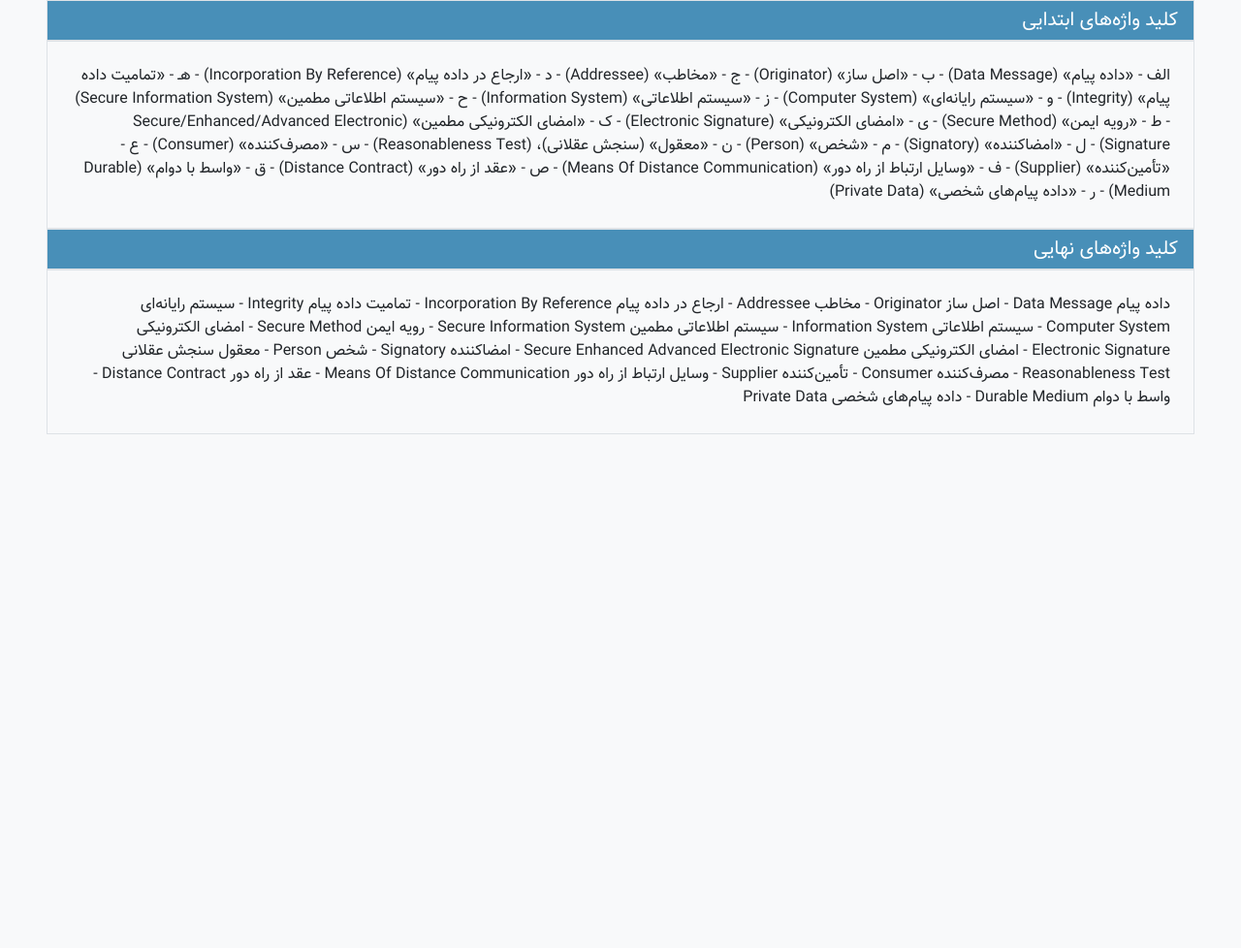
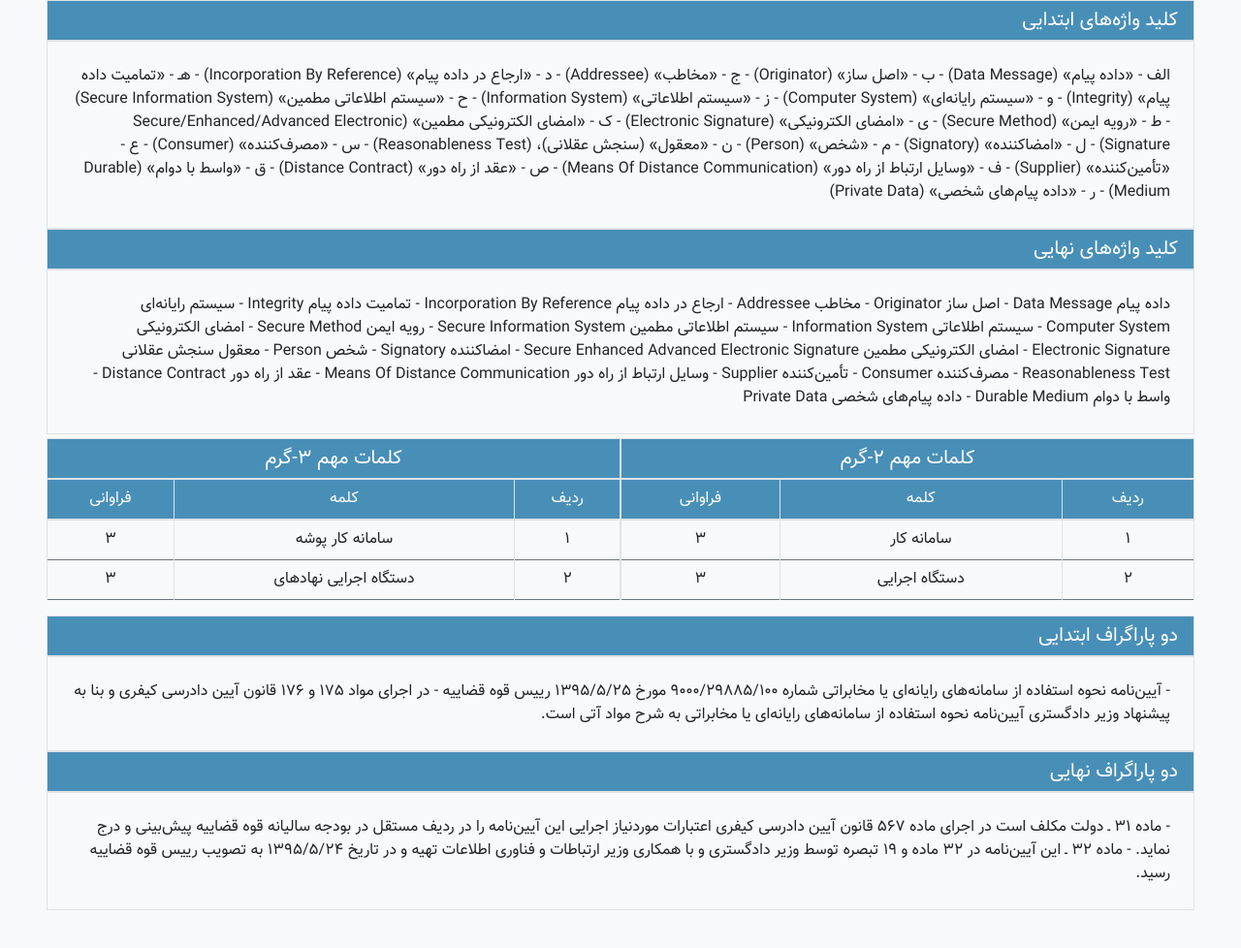
Before and after one commit to Alizadeh275/cyber_map, a plain HTML site: page information.html in a window 1280 px wide. Shown: the part 1226-2204 px from the top of the page at 97% size. Before the commit the page ends 1722 px from the top, so only its background shows below. Drawn offline with nearby package versions, Linux system fonts and the light colour scheme.

Commit message:
some segments added

```diff
--- a/information.html
+++ b/information.html
@@ -92,15 +92,20 @@
             </div>
         </form>
 
-        <!-- Result segments -->
+        <!-- Result segments
+            There are some segments and each segment made from 2 parts:
+            <h5>
+            <table>
+        -->
 
 
-        <!-- statistical doc info -->
+        <!-- statistical doc info segment -->
         <h5>
             <label for="doc_info" class="text-right float-right mt-5" style="direction: rtl;;">اطلاعات آماری
                 سند:</label>
         </h5>
-        <table class="table table-hover">
+        <div class="table-responsive">
+            <table class="table table-hover  caption-top">
                 <thead class="table">
                     <tr>
                         <th class="text-center" scope="col"> کلمات اصلی</th>
@@ -119,13 +124,17 @@
 
                 </tbody>
             </table>
+        </div>
+
 
 
         <!-- TF-IDF Segment -->
-        <h5>
+        <h5 id="TF_IDF_header">
             <label for="" class="text-right float-right mt-4" style="direction: rtl;;">کلمات مهم سند با وزن TF-IDF
                 بالا:</label>
         </h5>
+
+        <div class="table-responsive">
             <table class="table table-hover">
                 <thead class="table">
                     <tr>
@@ -163,12 +172,14 @@
 
                 </tbody>
             </table>
+        </div>
 
-        <h5 id="definition_header" class="header border text-white p-2  mb-0">
+        <!-- Definition Segment -->
+        <h5 id="Definition_header" class="header border text-white p-2  mb-0">
             <label for="" class="text-right float-right p-0 m-0 px-2 " style="direction: rtl;;">بخش تعاریف و اصطلاحات</label>
         </h5>
 
-        <div id="definition-container" class="text-right border p-4" style="direction: rtl;">
+        <div id="definition_container" class="text-right border p-4" style="direction: rtl;">
             تعاریف ماده 2 – الف - «داده پیام» (Data Message): هر نمادی از واقعه، اطلاعات یا مفهوم است که با وسایل الکترونیکی، نوری و یا فناوری‌های جدید اطلاعات تولید، ارسال، دریافت، ذخیره یا پردازش می‌شود. ب - «اصل ساز» (Originator): منشأ اصلی «داده پیام» است که
             «داده پیام» به وسیله او یا از طرف او تولید یا ارسال می‌شود اما شامل شخصی که در خصوص «داده پیام» به عنوان واسطه عمل می‌کند نخواهد شد. ج - «مخاطب» (Addressee): شخصی است که اصل ساز قصد دارد وی «داده پیام» را دریافت کند، اما شامل شخصی که در ارتباط
             با «داده پیام» به عنوان واسطه عمل می‌کند نخواهد شد. د - «ارجاع در داده پیام» (Incorporation By Reference): یعنی به منابعی خارج از «داده پیام» عطف شود که در صورت مطابقت با ماده (18) این قانون جزیی از «داده پیام» محسوب می‌شود. هـ - «تمامیت داده
@@ -186,10 +197,8 @@
             مربوطه را بر روی آن ذخیره کند از جمله شامل فلاپی دیسک، دیسک فشرده، دیسک سخت و یا پست الکترونیکی مصرف‌کننده. ر - «داده پیام‌های شخصی» (Private Data): یعنی «داده پیام»‌های مربوط به یک شخص حقیقی (موضوع «داده» Data Subject) مشخص و معین.
         </div>
 
-
-
-
-        <h5 class="header border text-white p-2  mb-0">
+        <!-- Primary Keywords Segment -->
+        <h5 id="Primary_Keywords_header" class="header border text-white p-2  mb-0">
             <label for="" class="text-right float-right p-0 m-0 px-2 " style="direction: rtl;;">کلید واژه‌های ابتدایی</label>
         </h5>
 
@@ -200,8 +209,8 @@
             Contract) - ق - «واسط با دوام» (Durable Medium) - ر - «داده پیام‌های شخصی» (Private Data)
         </div>
 
-
-        <h5 class="header border text-white p-2  mb-0">
+        <!-- Final Keywords Segment -->
+        <h5 id="Final_Keywords_header" class="header border text-white p-2  mb-0">
             <label for="" class="text-right float-right p-0 m-0 px-2 " style="direction: rtl;;">کلید واژه‌های نهایی</label>
         </h5>
 
@@ -211,6 +220,94 @@
             - تأمین‌کننده Supplier - وسایل ارتباط از راه دور Means Of Distance Communication - عقد از راه دور Distance Contract - واسط با دوام Durable Medium - داده پیام‌های شخصی Private Data
         </div>
 
+        <!-- container for 2-gram words whit (h and table) -->
+        <div class="col-md-6 px-0 col-12 col-lg-6 pt-1">
+            <h5 class="header border text-white text-center  p-2  mb-0">
+                کلمات مهم 2-گرم
+            </h5>
+            <div class="table-responsive mt-0">
+                <table class="table table-hover table-bordered border-secondary">
+                    <thead class="table">
+                        <tr>
+                            <th class="text-center" scope="col"> فراوانی</th>
+                            <th class="text-center" scope="col">کلمه</th>
+                            <th class="text-center" scope="col">ردیف</th>
+
+
+                        </tr>
+                    </thead>
+                    <tbody>
+                        <tr>
+                            <td class="text-center">3</td>
+                            <td class="text-center">سامانه کار</td>
+                            <td class="text-center">1</td>
+                        </tr>
+                        <tr>
+                            <td class="text-center">3</td>
+                            <td class="text-center">دستگاه اجرایی</td>
+                            <td class="text-center">2</td>
+                        </tr>
+
+                    </tbody>
+                </table>
+            </div>
+
+        </div>
+
+
+        <!-- container for 3-gram words with (h and table) -->
+        <div class="col-md-6 px-0 col-12 col-lg-6 pt-1">
+            <h5 class="header border text-white text-center  p-2  mb-0">
+                کلمات مهم 3-گرم
+            </h5>
+            <div class="table-responsive mt-0">
+                <table class="table table-hover table-bordered border-secondary">
+                    <thead class="table">
+                        <tr>
+                            <th class="text-center" scope="col"> فراوانی</th>
+                            <th class="text-center" scope="col">کلمه</th>
+                            <th class="text-center" scope="col">ردیف</th>
+
+
+                        </tr>
+                    </thead>
+                    <tbody>
+                        <tr>
+                            <td class="text-center">3</td>
+                            <td class="text-center">سامانه کار پوشه</td>
+                            <td class="text-center">1</td>
+                        </tr>
+                        <tr>
+                            <td class="text-center">3</td>
+                            <td class="text-center">دستگاه اجرایی نهادهای</td>
+                            <td class="text-center">2</td>
+                        </tr>
+
+                    </tbody>
+                </table>
+            </div>
+        </div>
+
+
+        <!-- First two paragraph -->
+        <h5 id="Primary_Keywords_header" class="header border text-white p-2  mb-0">
+            <label for="" class="text-right float-right p-0 m-0 px-2 " style="direction: rtl;;">دو پاراگراف ابتدایی</label>
+        </h5>
+
+        <div class="text-right border p-4" style="direction: rtl;">
+            - آیین‌نامه نحوه استفاده از سامانه‌های رایانه‌ای یا مخابراتی شماره 9000/29885/100 مورخ 1395/5/25 رییس قوه قضاییه - در اجرای مواد 175 و 176 قانون آیین دادرسی کیفری و بنا به پیشنهاد وزیر دادگستری آیین‌نامه نحوه استفاده از سامانه‌های رایانه‌ای یا مخابراتی
+            به شرح مواد آتی است.
+        </div>
+
+        <!-- Final Keywords Segment -->
+        <h5 id="Final_Keywords_header" class="header border text-white p-2  mb-0">
+            <label for="" class="text-right float-right p-0 m-0 px-2 " style="direction: rtl;;">دو پاراگراف نهایی</label>
+        </h5>
+
+        <div id="keywords_container" class="text-right border p-4" style="direction: rtl;">
+            - ماده 31 ـ دولت مکلف است در اجرای ماده 567 قانون آیین دادرسی کیفری اعتبارات موردنیاز اجرایی این آیین‌نامه را در ردیف مستقل در بودجه سالیانه قوه قضاییه پیش‌بینی و درج نماید. - ماده 32 ـ این آیین‌نامه در 32 ماده و 19 تبصره توسط وزیر دادگستری و با همکاری
+            وزیر ارتباطات و فناوری اطلاعات تهیه و در تاریخ 1395/5/24 به تصویب رییس قوه قضاییه رسید.
+        </div>
     </div>
 
 
```
Lines whose indentation alone changed are shown as unchanged.
